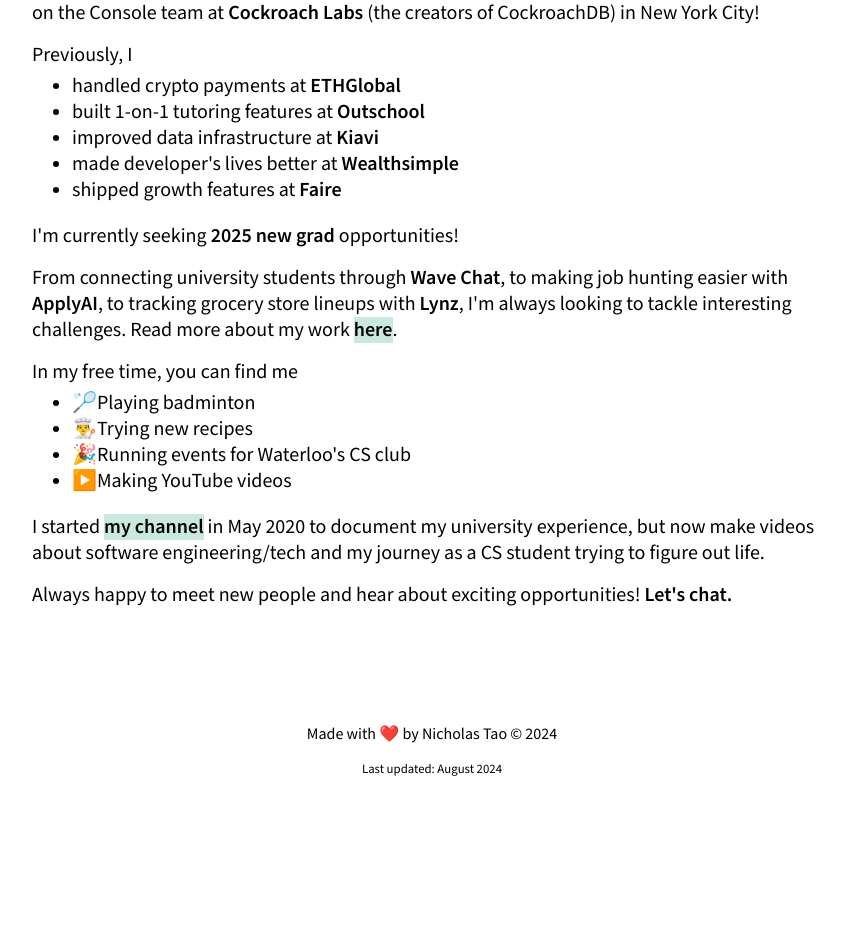
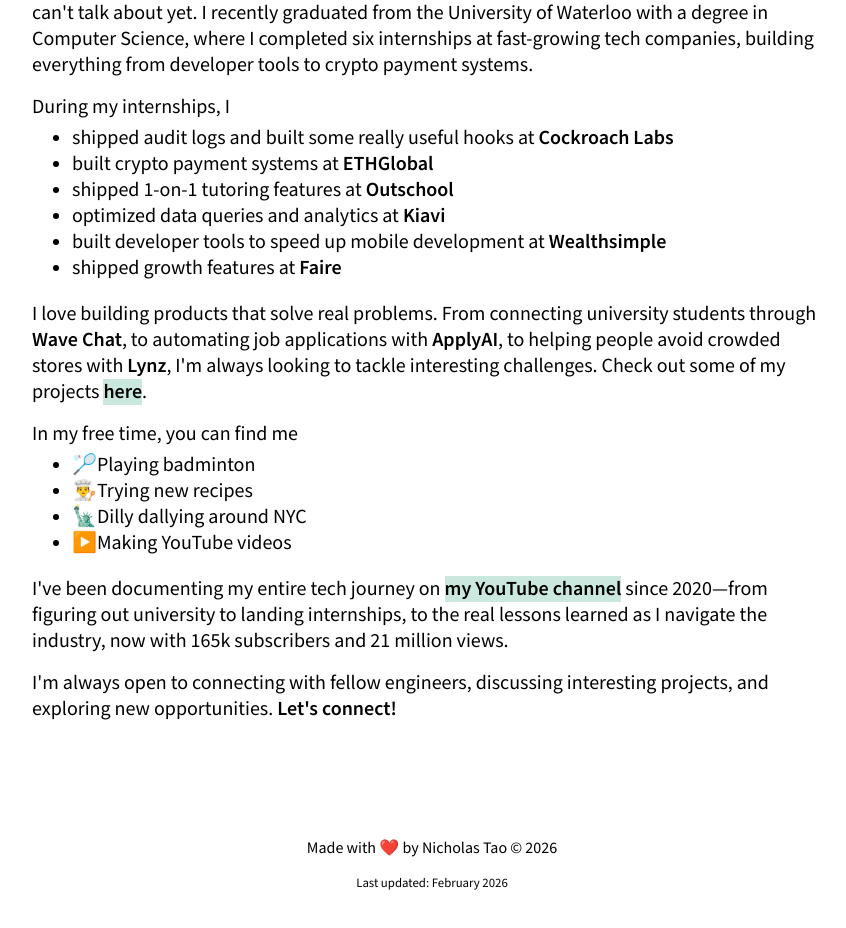
Before and after one commit to nicholas-tao/nicholas-tao.github.io, a React (Create React App) app: page / in a window 1280 px wide. Shown: the part 407-1335 px from the top of the page, without its empty margins (208-1054 px from the left). Before the commit the page ends 1221 px from the top, so only its background shows below. Built offline with nearby package versions, Linux system fonts and the light colour scheme.

Commit message:
2026 content update

```diff
--- a/src/components/Footer.tsx
+++ b/src/components/Footer.tsx
@@ -4,8 +4,8 @@
 export const Footer = () => {
   return (
     <Wrapper>
-      <p>Made with ❤️ by Nicholas Tao &copy; 2024</p>
-      <LastUpdated>Last updated: August 2024</LastUpdated>
+      <p>Made with ❤️ by Nicholas Tao &copy; 2026</p>
+      <LastUpdated>Last updated: February 2026</LastUpdated>
     </Wrapper>
   );
 };
--- a/src/components/Home.tsx
+++ b/src/components/Home.tsx
@@ -28,17 +28,13 @@
         <Headshot src={headshot} alt="NT" height="225px" width="225px" />
       </Header>
       <Body>
-        I'm a final year Computer Science student at the University of Waterloo.
-        This summer, I interned on the Console team at{" "}
-        <Link href="https://www.cockroachlabs.com/">Cockroach Labs</Link> (the
-        creators of CockroachDB) in New York City!
-        <List description="Previously, I" items={internships} />
-        I'm currently seeking <b>2025 new grad</b> opportunities!
+        I'm a Software Engineer based in New York City, currently working on some exciting projects I can't talk about yet. I recently graduated from the University of Waterloo with a degree in Computer Science, where I completed six internships at fast-growing tech companies, building everything from developer tools to crypto payment systems.
+        <List description="During my internships, I" items={internships} />
         <PastProjects />
         <List description="In my free time, you can find me" items={hobbies} />
         <Youtube />
-        Always happy to meet new people and hear about exciting opportunities!{" "}
-        <Link href="https://www.linkedin.com/in/nicholastao">Let's chat.</Link>
+        I'm always open to connecting with fellow engineers, discussing interesting projects, and exploring new opportunities.{" "}
+        <Link href="https://www.linkedin.com/in/nicholastao">Let's connect!</Link>
       </Body>
     </Wrapper>
   );
@@ -47,13 +43,14 @@
 const PastProjects = () => {
   return (
     <SectionWrapper>
-      From connecting university students through{" "}
-      <Link href="https://omegu.herokuapp.com/">Wave Chat</Link>, to making job
-      hunting easier with{" "}
+      I love building products that solve real problems. From connecting
+      university students through{" "}
+      <Link href="https://omegu.herokuapp.com/">Wave Chat</Link>,
+      to automating job applications with{" "}
       <Link href="https://devpost.com/software/applyai">ApplyAI</Link>, to
-      tracking grocery store lineups with{" "}
+      helping people avoid crowded stores with{" "}
       <Link href="https://devpost.com/software/lynz">Lynz</Link>, I'm always
-      looking to tackle interesting challenges. Read more about my work{" "}
+      looking to tackle interesting challenges. Check out some of my projects{" "}
       <Link href="/projects" bgColour="#cae8dd">
         here
       </Link>
@@ -65,13 +62,13 @@
 const Youtube = () => {
   return (
     <SectionWrapper>
-      I started{" "}
+      I've been documenting my entire tech journey on{" "}
       <Link href="https://www.youtube.com/c/NicholasT/" bgColour="#cae8dd">
-        my channel
+        my YouTube channel
       </Link>{" "}
-      in May 2020 to document my university experience, but now make videos
-      about software engineering/tech and my journey as a CS student trying to
-      figure out life.
+      since 2020—from figuring out university to landing internships, to the real
+      lessons learned as I navigate the industry, now with 165k subscribers and
+      21 million views.
     </SectionWrapper>
   );
 };
--- a/src/components/Project.tsx
+++ b/src/components/Project.tsx
@@ -35,8 +35,10 @@
 const Wrapper = styled.div`
   display: flex;
   flex-direction: row;
+  align-items: center;
   @media only screen and (max-width: 600px) {
     flex-direction: column;
+    align-items: stretch;
   }
   padding: 1px;
   border: 1px solid #3b403e;
@@ -50,17 +52,21 @@
 
 const Image = styled.img`
   border-radius: 3% 0 0 3%;
+  object-fit: cover;
+  object-position: center;
 
   @media only screen and (max-width: 600px) {
     width: 100%;
+    height: 200px;
     border-radius: 5% 5% 0 0;
   }
   @media only screen and (min-width: 600px) {
     width: 300px;
-    height: (300 / 1.8) px;
+    height: 167px;
   }
   @media only screen and (min-width: 1024px) {
     width: 400px;
+    height: 222px;
   }
 `;
 
--- a/src/components/Projects.tsx
+++ b/src/components/Projects.tsx
@@ -9,6 +9,10 @@
     <Wrapper>
       <Back href="/">home</Back>
       <Title>👨‍💻Things I&apos;ve built</Title>
+      <Subheading>
+        All of these started because I ran into a problem that annoyed me enough to
+        build something to fix it.
+      </Subheading>
       {projects.map((project: IProject, i: number) => {
         return <Project project={project} key={i} />;
       })}
@@ -38,3 +42,11 @@
   font-size: 18px;
   margin-bottom: 16px;
 `;
+
+const Subheading = styled.p`
+  text-align: center;
+  font-size: 18px;
+  max-width: 600px;
+  margin: 16px 0 32px 0;
+  color: #555;
+`;
--- a/src/data/hobbies.ts
+++ b/src/data/hobbies.ts
@@ -10,8 +10,8 @@
     emoji: "👨‍🍳",
   },
   {
-    description: "Running events for Waterloo's CS club",
-    emoji: "🎉",
+    description: "Dilly dallying around NYC",
+    emoji: "🗽",
   },
   {
     description: "Making YouTube videos",
--- a/src/data/internships.ts
+++ b/src/data/internships.ts
@@ -2,22 +2,27 @@
 
 export const internships: IItem[] = [
   {
-    description: "handled crypto payments at",
+    description: "shipped audit logs and built some really useful hooks at",
+    company: "Cockroach Labs",
+    link: "https://www.cockroachlabs.com/",
+  },
+  {
+    description: "built crypto payment systems at",
     company: "ETHGlobal",
     link: "https://www.ethglobal.com/",
   },
   {
-    description: "built 1-on-1 tutoring features at",
+    description: "shipped 1-on-1 tutoring features at",
     company: "Outschool",
     link: "https://www.outschool.com/",
   },
   {
-    description: "improved data infrastructure at",
+    description: "optimized data queries and analytics at",
     company: "Kiavi",
     link: "https://www.kiavi.com/",
   },
   {
-    description: "made developer's lives better at",
+    description: "built developer tools to speed up mobile development at",
     company: "Wealthsimple",
     link: "https://www.wealthsimple.com/",
   },
--- a/src/data/projects.ts
+++ b/src/data/projects.ts
@@ -6,8 +6,8 @@
     tools: ["Express", "MongoDB", "EJS", "Socket.io"],
     image: "https://i.ibb.co/hKGygtx/wave.jpg",
     description:
-      "Web app that connects university students by matching them into 1:1 video chats based on interests. 1500+ users.",
-    link: "https://omegu.herokuapp.com/",
+      "I built this in June 2020, the summer before entering university. With everything moving online, I was worried about how I'd meet people and make friends. So I created a platform that matches university students into 1-on-1 video chats based on shared interests. It ended up connecting 1,500+ students who were all in the same boat.",
+    link: "https://devpost.com/software/omegu",
     award: "Winner at DefHacks 2020",
   },
   {
@@ -15,7 +15,7 @@
     tools: ["HTML/CSS", "Flask", "Firebase"],
     image: "https://i.ibb.co/k4p8bnF/applyai.jpg",
     description:
-      "Web app that parses resumes to find and apply to jobs based on skills + experience.",
+      "I found it really annoying to have to fill out job applications over and over again. So I built this tool that uses NLP to read your resume, figure out what jobs actually match your skills, and then automatically applies for you.",
     link: "https://devpost.com/software/applyai",
     award: "Winner at MHacks 13",
   },
@@ -24,7 +24,7 @@
     tools: ["Express", "MongoDB", "React"],
     image: "https://i.ibb.co/m96m8nc/lynz-Cropped.png",
     description:
-      "Web app that calculates how busy nearby grocery stores are based on crowd-sourced data.",
+      "This was my response to the chaos of April 2020. Everyone was panic-buying and grocery stores were packed. I thought, what if we could crowdsource real-time data about how busy stores are? So I built a platform where people check in when they shop, and others can see which stores are less crowded. It helped people make safer shopping decisions when we all needed it most.",
     link: "https://devpost.com/software/lynz",
   },
 ];
```
Also changed, not shown: src/assets/img/nick.jpg.
